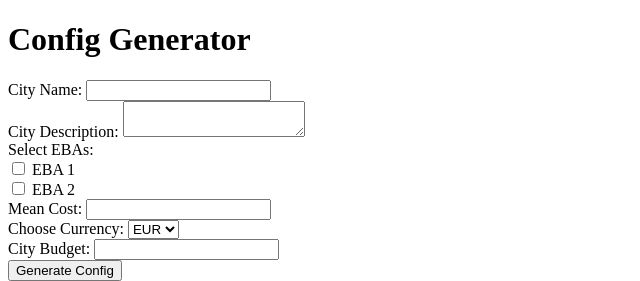
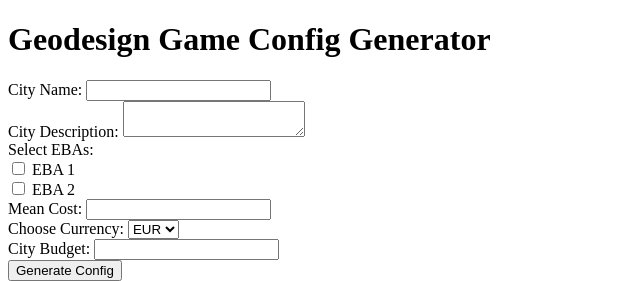
Before and after one commit to IannUCD/geodesign-game-configuraton-tool, a Flask app: page / in a window 1280 px wide. Shown: the top 281 px of the page, without its empty margins (0-640 px from the left). Run offline with Flask 3, Linux system fonts and the light colour scheme; some libraries are stand-ins or nearby versions.

Commit message:
Update index.html

```diff
--- a/Web App/templates/index.html
+++ b/Web App/templates/index.html
@@ -1,7 +1,7 @@
 <!DOCTYPE html>
 <html>
 <head>
-    <title>Config Generator</title>
+    <title>Geodesign Game Config Generator</title>
     <!-- Include Leaflet CSS and JS -->
     <link rel="stylesheet" href="https://unpkg.com/leaflet@1.7.1/dist/leaflet.css">
     <script src="https://unpkg.com/leaflet@1.7.1/dist/leaflet.js"></script>
@@ -16,7 +16,7 @@
     </style>
 </head>
 <body>
-    <h1>Config Generator</h1>
+    <h1>Geodesign Game Config Generator</h1>
     <form id="config-form" action="/generate_config" method="post">
         <!-- Input fields for city name, description, Ebas, cost, currency, and budget -->
         <label for="city-name">City Name:</label>
```
